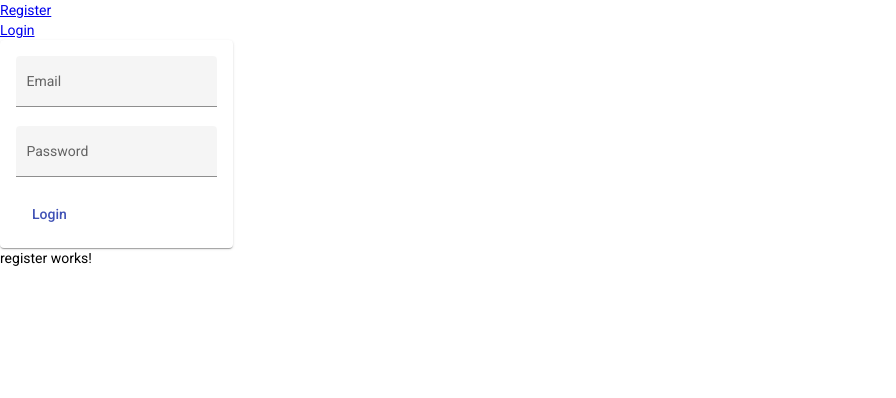
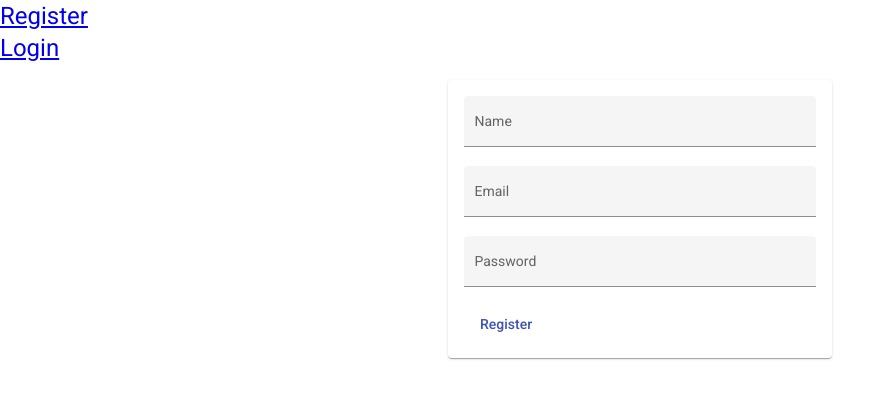
Before and after one commit to ttaarrkkoo/jakub-app, an Angular app: page /register in a window 1280 px wide. Shown: the top 398 px of the page, without its empty margins (0-896 px from the left). Built offline with nearby package versions, Linux system fonts and the light colour scheme.

Commit message:
iscijepano (do daske)

```diff
--- a/src/app/app-routing.module.ts
+++ b/src/app/app-routing.module.ts
@@ -4,9 +4,12 @@ import { LoginComponent } from './login/login.component';
 import { RegisterComponent } from './register/register.component';
 
 const routes: Routes = [
+ { path: '', redirectTo: '/register', pathMatch: 'full' },
 { path: 'register', component: RegisterComponent },
-{ path: 'login', component: LoginComponent},
+{ path: 'login', component: LoginComponent },
+
 ];
+
 
 @NgModule({
   imports: [RouterModule.forRoot(routes)],
--- a/src/app/app.component.html
+++ b/src/app/app.component.html
@@ -1,11 +1,10 @@
-<nav>
+<h1>
+    <nav>
     <a routerLink="/register">Register</a>
-    <br>
-    <a routerLink="/login">Login</a>
+    </nav>
+    <nav>
+    <a routerLink="/login" routerLinkActive="active">Login</a>
+    </nav>
+</h1>
 
-</nav>
-
-
-
-<app-login></app-login>
 <router-outlet></router-outlet>
--- a/src/app/app.module.ts
+++ b/src/app/app.module.ts
@@ -106,6 +106,7 @@ import { RegisterComponent } from './register/register.component';
     PortalModule,
     ScrollingModule,
     FormsModule,
+
   ],
   providers: [],
   bootstrap: [AppComponent]
--- a/src/app/login/login.component.html
+++ b/src/app/login/login.component.html
@@ -1,4 +1,4 @@
-<div>
+<div class="container">
 <mat-card>
 <mat-form-field appearance="fill">
     <mat-label>Email</mat-label>
--- a/src/app/login/login.component.scss
+++ b/src/app/login/login.component.scss
@@ -3,3 +3,13 @@
     justify-items: center;
     margin: auto ;
 }
+
+.container {
+    margin:auto;
+    min-width: 30%;
+}
+
+.mat-form-field {
+    width: 100% !important;
+
+}
--- a/src/app/register/register.component.html
+++ b/src/app/register/register.component.html
@@ -1 +1,22 @@
-<p>register works!</p>
+<div class="container">
+    <mat-card>
+    <mat-form-field appearance="fill">
+    <mat-label>Name</mat-label>
+    <input matInput [(ngModel)]="regData.name">
+        </mat-form-field>
+    <br>
+    <mat-form-field appearance="fill">
+        <mat-label>Email</mat-label>
+    <input matInput
+           [(ngModel)]="regData.email">
+    </mat-form-field>
+    <br>
+    <mat-form-field appearance="fill">
+    <mat-label>Password</mat-label>
+    <input matInput
+          [(ngModel)]="regData.password">
+    </mat-form-field>
+    <br>
+    <button mat-button color="primary" (click)="onReg()">Register</button>
+    </mat-card>
+</div>
--- a/src/app/register/register.component.scss
+++ b/src/app/register/register.component.scss
@@ -0,0 +1,15 @@
+:host {
+    display: flex;
+    justify-items: center;
+    margin: auto ;
+}
+
+.container {
+    margin:auto;
+    min-width: 30%;
+}
+
+.mat-form-field {
+    width: 100% !important;
+
+}
--- a/src/app/register/register.component.ts
+++ b/src/app/register/register.component.ts
@@ -1,4 +1,7 @@
 import { Component, OnInit } from '@angular/core';
+import { UserService } from '../services/user.service';
+import { RegisterDto } from '../types';
+
 
 @Component({
   selector: 'app-register',
@@ -6,10 +9,17 @@ import { Component, OnInit } from '@angular/core';
   styleUrls: ['./register.component.scss']
 })
 export class RegisterComponent implements OnInit {
+  regData = {name: '', email: '', password: ''} as RegisterDto;
 
-  constructor() { }
+  constructor(private userService: UserService) { }
 
   ngOnInit(): void {
   }
 
+
+  onReg() {
+    console.log(this.regData.email = '')
+    console.log(this.regData.password = '')
+  }
+
 }
--- a/src/app/services/user.service.ts
+++ b/src/app/services/user.service.ts
@@ -1,6 +1,6 @@
 import { Injectable } from '@angular/core';
 import { Observable, of } from 'rxjs';
-import { LoginDto, User, USERS } from '../types';
+import { LoginDto, User, USERS, USERSreg, RegisterDto, UserReg } from '../types';
 
 @Injectable({
   providedIn: 'root'
@@ -10,6 +10,8 @@ export class UserService {
   constructor() { }
 
   usersDb = USERS;
+
+
   login(loginData: LoginDto): Observable<User> {
 
     const user = this.usersDb.find(x => x.email === loginData.email &&
@@ -19,6 +21,10 @@ const user = this.usersDb.find(x => x.email === loginData.email &&
       return of(user);
     }
   }
+  regusersDb = USERSreg;
 
+  register(regData: RegisterDto): void {
 
+    this.regusersDb.push({ email: regData.email, password: regData.password, name: regData.name })
   }
+}
--- a/src/app/types.ts
+++ b/src/app/types.ts
@@ -5,10 +5,27 @@ export interface User {
     email: string;
 }
 
+export interface UserReg {
+ id?: number;
+ name: string;
+ password: string;
+ email: string;
+}
+
 export interface LoginDto {
    email: string;
    password: string;
 }
+
+
+export interface RegisterDto {
+    email: string;
+    password: string;
+    name: string;
+}
+
+export const USERSreg: UserReg[] = []
+
 
 export const USERS: User[] = [
     {
```
Also changed, not shown: package.json (+11 -11 lines), 1 other file (tests, documents, lock files or other folders). Lines whose indentation alone changed are shown as unchanged.
